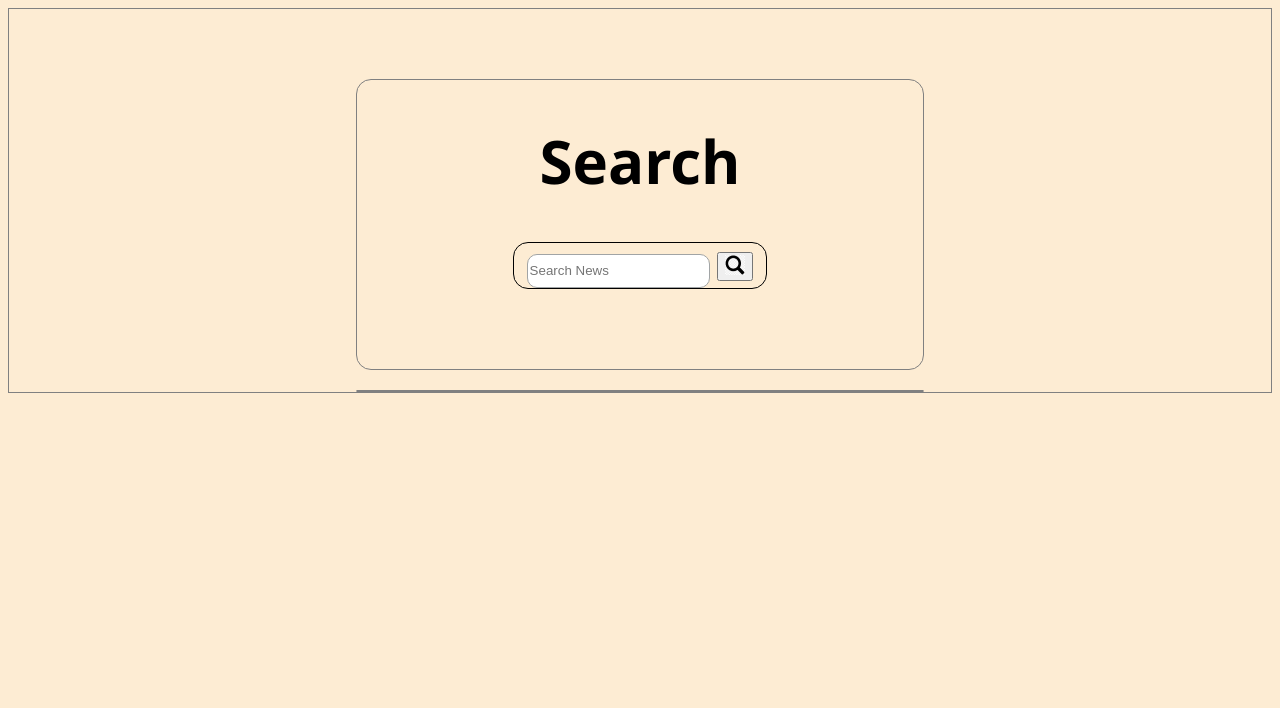
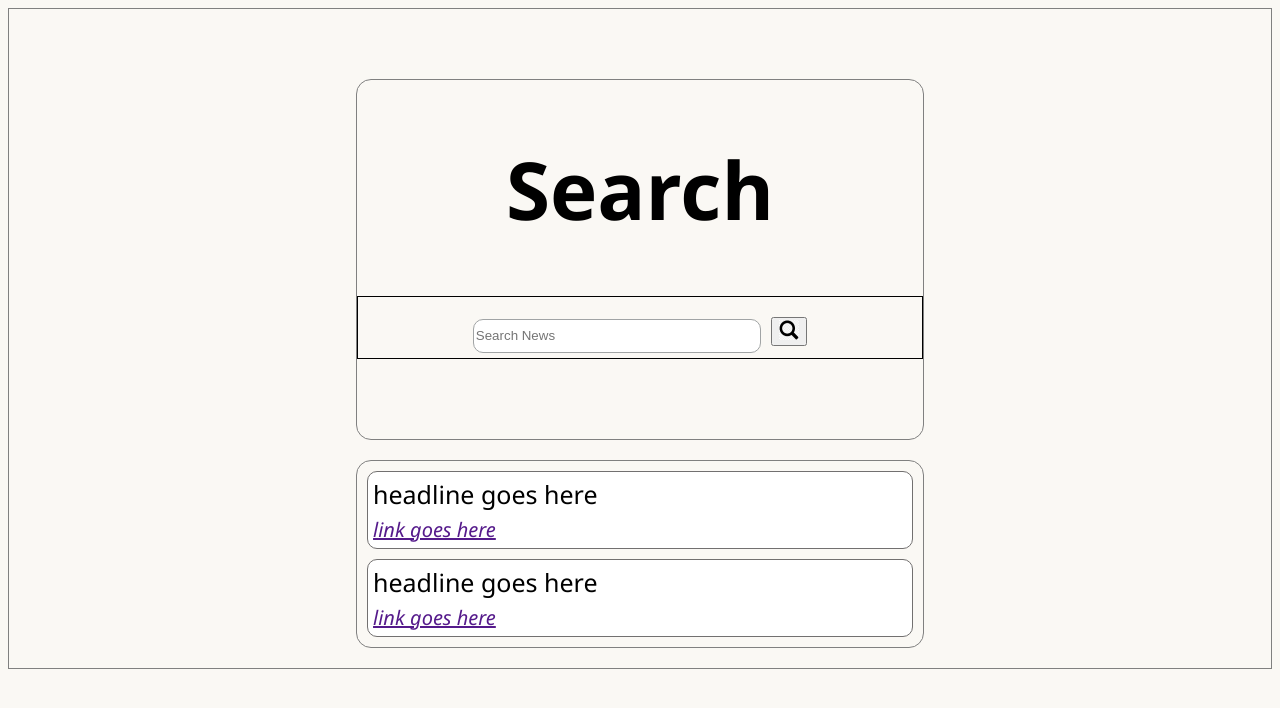
Before and after one commit to NeilanshTriesToCode/News-Scraper, a website: page public/main.html in a window 1280 px wide. Drawn offline with nearby package versions, Linux system fonts and the light colour scheme; no server answers.

Commit message:
increased input box length + other style changes

```diff
--- a/public/main.html
+++ b/public/main.html
@@ -13,7 +13,7 @@
 <body>
     <div id="search" class="container">
         <h1>Search</h1>
-        <div id="search_input" class="container">
+        <div id="search_input" >
             <input type="text" id="searchText" placeholder="Search News">
             <button type="submit" id="submit">
                 <img src="../images/3-38128_computer-icons-search-box-magnifying-glass-download-search.png">
@@ -22,6 +22,14 @@
     </div>
 
     <div id="display_box" class="container">
+        <div id="news_item" >
+            <p id="headline">headline goes here</p>
+            <p id="link_container"> <a id="link" href="">link goes here</a> </p>
+        </div>
+        <div id="news_item">
+            <p id="headline">headline goes here</p>
+            <p id="link_container"> <a id="link" href="">link goes here</a> </p>
+        </div>
 
     </div>
 </body>
--- a/public/styles.css
+++ b/public/styles.css
@@ -1,14 +1,12 @@
 /* styles for the project */
 
 html {
-    background-color: rgb(253, 236, 211);
+    background-color: rgb(250, 248, 244);
     font-family: 'Segoe UI', Tahoma, Geneva, Verdana, sans-serif;
     font-size: 20px
 }
 
 body {
-   align-items: center;
-   justify-content: center;
    border: 1pt solid grey
 }
 
@@ -29,13 +27,13 @@ p {
     box-sizing: border-box;
     border: 1pt solid  grey;
     border-radius: 15px;
-    margin-top: 20px;
+    margin-bottom: 20px;
 }
 
 /* search div containing heading, input and search button */
 #search {
     margin-top: 70px;
-    font-size: 30px;
+    font-size: 40px;
     align-items: center;
 }
 
@@ -50,15 +48,18 @@ p {
 /* text input element to enter text to search */
 #searchText {
     height: 30px;
+    width: 50%;
     border: 1px solid rgb(161, 164, 165);
     border-radius: 10px;
+    margin-bottom: 5px;
 }
 
 /* div element containing news headline and link */
 #news_item {
     background-color: white;
     margin: 10px;
-    border: 1pt solid black;
+    border: 1pt solid rgb(114, 112, 112);
+    box-shadow: rgb(90, 94, 95);
     border-radius: 10px;
     text-align: start;
 }
```
